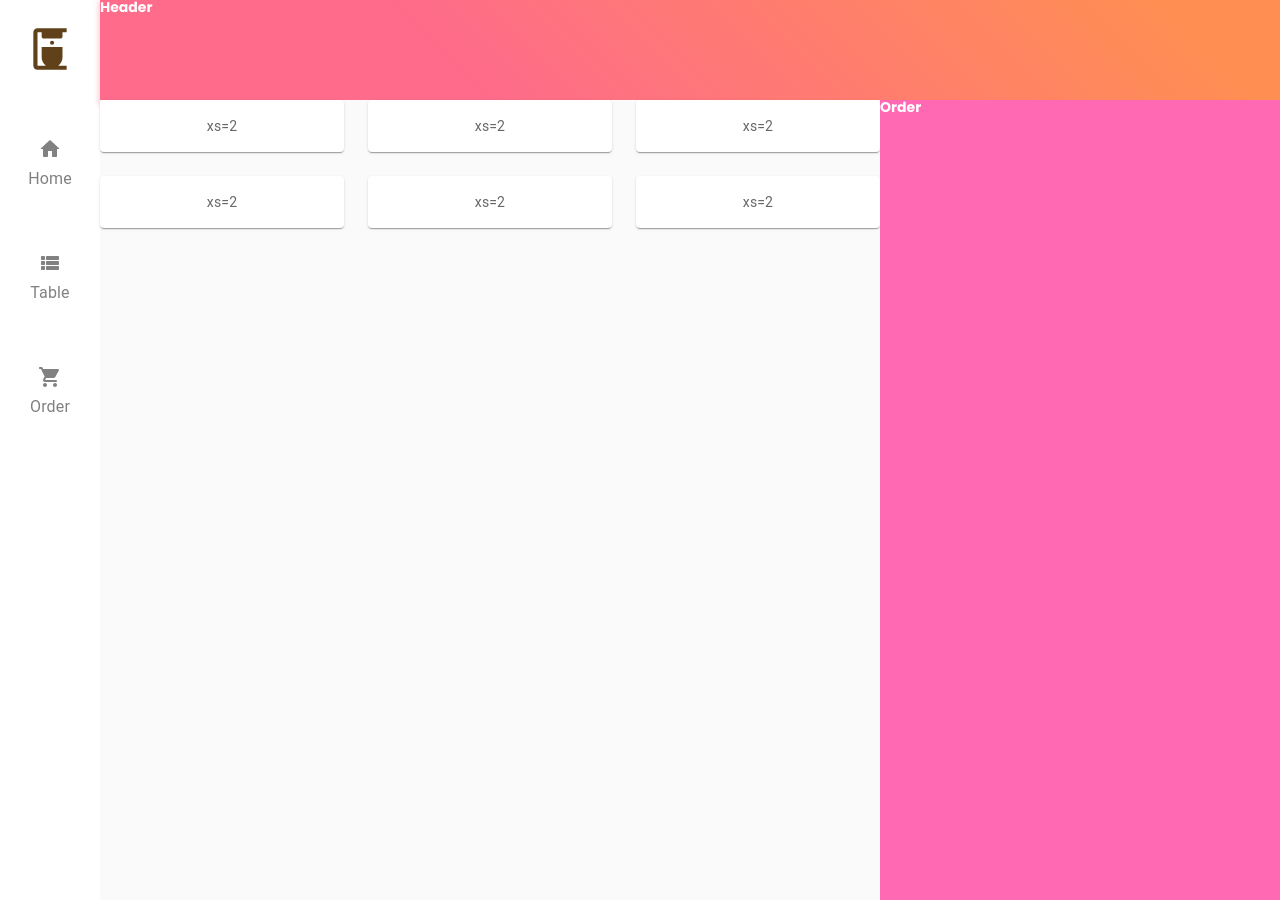
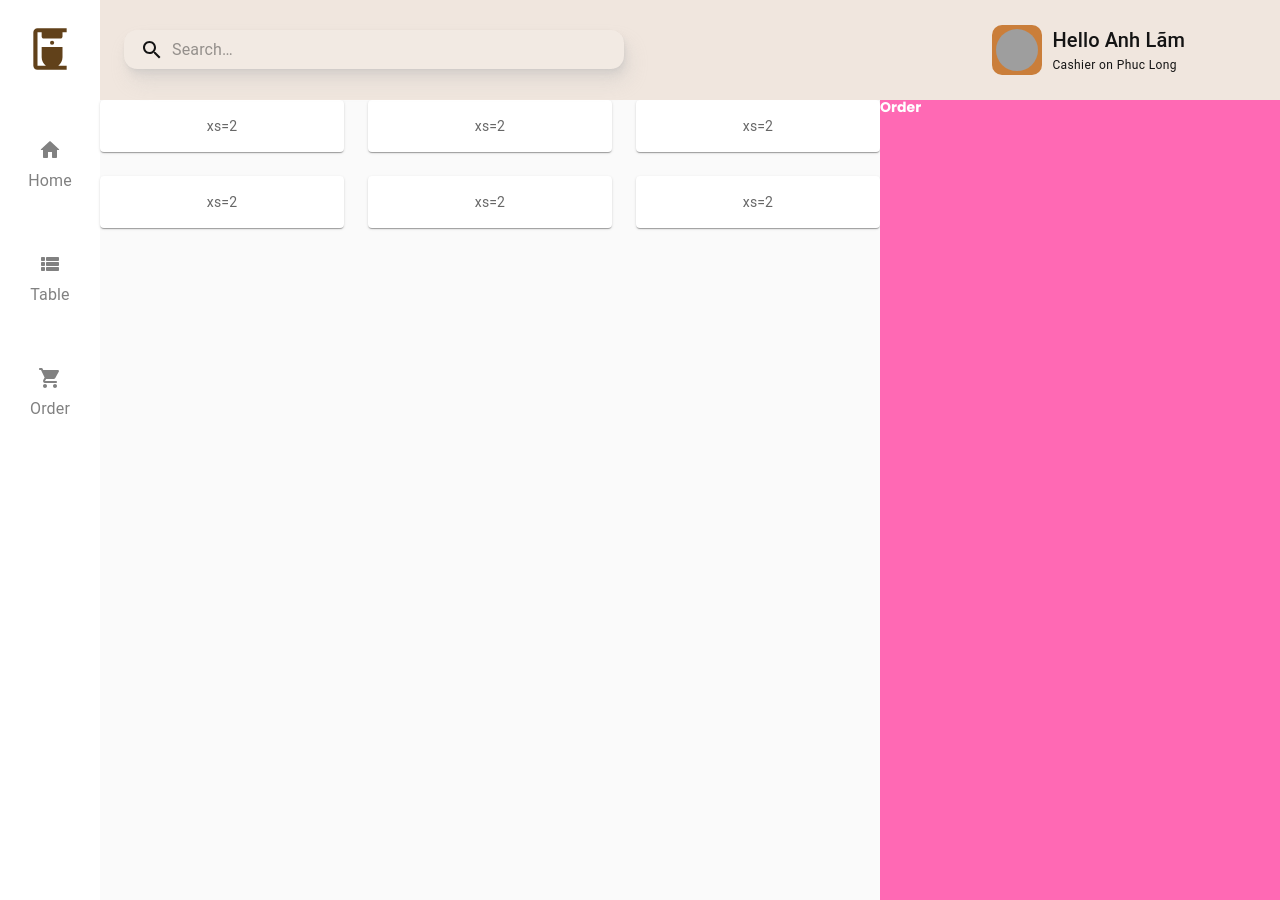
Before and after one commit to FER201m/coffeehouse, a React (Create React App) app in the folder client/: page /drinks in a window 1280 px wide. Built offline with nearby package versions, Linux system fonts and the light colour scheme; grey boxes are pictures that could not be loaded.

Commit message:
design header

```diff
--- a/client/src/Layouts/RootLayout/RootLayout.js
+++ b/client/src/Layouts/RootLayout/RootLayout.js
@@ -1,10 +1,14 @@
+// library folder
 import React from "react";
 import Box from "@mui/material/Box";
 import { withStyles } from "@mui/styles";
 import PropTypes from "prop-types";
+import { Outlet } from "react-router-dom";
+
+// project folder
 import Navbar from "~/components/NavBar/Navbar";
-import { Outlet } from "react-router-dom";
-import styles from './RootLayoutStyles'
+import Header from "~/components/Header/Header";
+import styles from "./RootLayoutStyles";
 
 function RootLayout(props) {
   const { classes } = props;
@@ -20,13 +24,15 @@ function RootLayout(props) {
       }}
     >
       <Box className={classes.containerGrid}>
-        <Box className={classes.header}>Header</Box>
-        <Box className={classes.navigation}>
+        <header className={classes.header}>
+          <Header/>
+        </header>
+        <nav className={classes.navigation}>
           <Navbar />
-        </Box>
-        <Box className={classes.productList}>
+        </nav>
+        <main className={classes.productList}>
           <Outlet />
-        </Box>
+        </main>
         <Box className={classes.order}>Order</Box>
       </Box>
     </Box>
--- a/client/src/Layouts/RootLayout/RootLayoutStyles.js
+++ b/client/src/Layouts/RootLayout/RootLayoutStyles.js
@@ -17,9 +17,9 @@ const styles = {
   header: {
     gridArea: "header",
     bgcolor: "primary.main",
-    boxShadow: "0 3px 5px 2px rgba(255, 105, 135, .3)",
-    background: "linear-gradient(45deg, #FE6B8B 30%, #FF8E53 90%)",
+    background: "linear-gradient(45deg, #f0e6de 30%, #f0e6de 90%)",
     color: "white",
+    position: 'relative'
   },
   order: {
     gridArea: "order",
--- /dev/null
+++ b/client/src/components/Header/Header.js
@@ -0,0 +1,100 @@
+import Avatar from "@mui/material/Avatar";
+import Typography from "@mui/material/Typography";
+import Box from "@mui/material/Box";
+import { styled, alpha } from "@mui/material/styles";
+import InputBase from "@mui/material/InputBase";
+import SearchIcon from "@mui/icons-material/Search";
+import Button from "@mui/material/Button";
+import { withStyles } from "@mui/styles";
+
+import "./Header.scss";
+
+const Search = styled("div")(({ theme }) => ({
+  position: "relative",
+  borderRadius: theme.shape.borderRadius,
+  backgroundColor: alpha(theme.palette.common.white, 0.15),
+  '&:hover': {
+    backgroundColor: alpha(theme.palette.common.white, 0.25),
+  },
+  marginRight: theme.spacing(2),
+  marginLeft: 0,
+  width: "500px",
+  color: '#141414',
+  [theme.breakpoints.up("sm")]: {
+    marginLeft: theme.spacing(3),
+    // width: "auto",
+    borderRadius: "13px",
+  },
+  boxShadow: 'var(--joy-shadowRing, 0 0 #000),0.3px 0.8px 1.1px rgba(var(--joy-shadowChannel, 187 187 187) / 0.12),1.1px 2.8px 3.9px -0.4px rgba(var(--joy-shadowChannel, 187 187 187) / 0.17),2.4px 6.1px 8.6px -0.8px rgba(var(--joy-shadowChannel, 187 187 187) / 0.23),5.3px 13.3px 18.8px -1.2px rgba(var(--joy-shadowChannel, 187 187 187) / 0.29)'
+}));
+
+const SearchIconWrapper = styled("div")(({ theme }) => ({
+  padding: theme.spacing(0, 2),
+  height: "100%",
+  position: "absolute",
+  pointerEvents: "none",
+  display: "flex",
+  alignItems: "center",
+  justifyContent: "center",
+}));
+
+const StyledInputBase = styled(InputBase)(({ theme }) => ({
+  color: "inherit",
+  "& .MuiInputBase-input": {
+    padding: theme.spacing(1, 1, 1, 0),
+    // vertical padding + font size from searchIcon
+    paddingLeft: `calc(1em + ${theme.spacing(4)})`,
+    transition: theme.transitions.create("width"),
+    width: "100%",
+    [theme.breakpoints.up("md")]: {
+      width: "20ch",
+    },
+  },
+}));
+
+const styles = {
+    avata: {
+        position: 'absolute',
+    },
+    searchBtn: {
+      background: '#3e2013'
+    },
+    name: {
+      color: '#141414'
+    }
+}
+
+function Header(props) {
+  const { classes } = props;
+  return (
+    <div className="container">
+      <div className="search-product">
+        <Search>
+          <SearchIconWrapper>
+            <SearchIcon />
+          </SearchIconWrapper>
+          <StyledInputBase
+            placeholder="Search…"
+            inputProps={{ "aria-label": "search" }}
+          />
+        </Search>
+        {/* <Button className={classes.searchBtn} variant="contained" disableElevation>Search</Button> */}
+      </div>
+      <div className="cashier-on">
+        <div className="cashier-on__avata">
+          <img
+            alt="Remy Sharp"
+            src="https://mui.com/static/images/avatar/2.jpg"
+            className="cashier-on__avata-img"
+          />
+        </div>
+        <Box sx={{ marginLeft: "10px" }}>
+          <Typography className={classes.name} variant="h6">Hello Anh Lãm</Typography>
+          <Typography className={classes.name} variant="caption">Cashier on Phuc Long</Typography>
+        </Box>
+      </div>
+    </div>
+  );
+}
+
+export default withStyles(styles)(Header);
--- /dev/null
+++ b/client/src/components/Header/Header.scss
@@ -0,0 +1,38 @@
+.container {
+  display: flex;
+  justify-content: space-between;
+  align-items: center;
+  position: absolute;
+  top: 50%;
+  transform: translateY(-50%);
+  width: 100%;
+
+  .cashier-on,
+  .search-product {
+    display: flex;
+    align-items: center;
+  }
+
+  .cashier-on {
+    padding-right: 95px;
+  }
+
+  .cashier-on__avata {
+    width: 50px;
+    height: 50px;
+    background: #ca7e3a;
+    border-radius: 10px;
+    position: relative;
+
+    .cashier-on__avata-img {
+        width: 42px;
+        height: 42px;
+        object-fit: cover;
+        border-radius: 999px;
+        position: absolute;
+        top: 50%;
+        left: 50%;
+        transform: translate(-50%, -50%);
+    }
+  }
+}
--- a/client/src/components/NavBar/Navbar.js
+++ b/client/src/components/NavBar/Navbar.js
@@ -8,26 +8,7 @@ import ShoppingCartRoundedIcon from "@mui/icons-material/ShoppingCartRounded";
 import ViewListRoundedIcon from "@mui/icons-material/ViewListRounded";
 import { withStyles } from "@mui/styles";
 
-const styles = {
-  link: {
-    textDecoration: "none",
-    paddingTop: 20,
-    color: "#818181",
-    textAlign: "center",
-    margin: "0 auto",
-    "&:hover": { color: "#ec7a0a" },
-  },
-  listItem: {
-    marginTop: "30px",
-    cursor: "pointer",
-    borderRadius: "20px",
-    width: "77px!important",
-    height: "84px",
-    margin: "auto auto",
-    color: "#ec7a0a",
-    "&:hover": { background: "#fdf0e2", color: "#ec7a0a" },
-  }
-};
+import styles from './NavbarStyle'
 
 function Navbar(props) {
   const {classes} = props;
--- a/client/src/components/NavBar/NavbarStyle.js
+++ b/client/src/components/NavBar/NavbarStyle.js
@@ -0,0 +1,22 @@
+const styles = {
+  link: {
+    textDecoration: "none",
+    paddingTop: 20,
+    color: "#818181",
+    textAlign: "center",
+    margin: "0 auto",
+    "&:hover": { color: "#ec7a0a" },
+  },
+  listItem: {
+    marginTop: "30px",
+    cursor: "pointer",
+    borderRadius: "20px",
+    width: "77px!important",
+    height: "84px",
+    margin: "auto auto",
+    color: "#ec7a0a",
+    "&:hover": { background: "#fdf0e2", color: "#ec7a0a" },
+  },
+};
+
+export default styles
```
